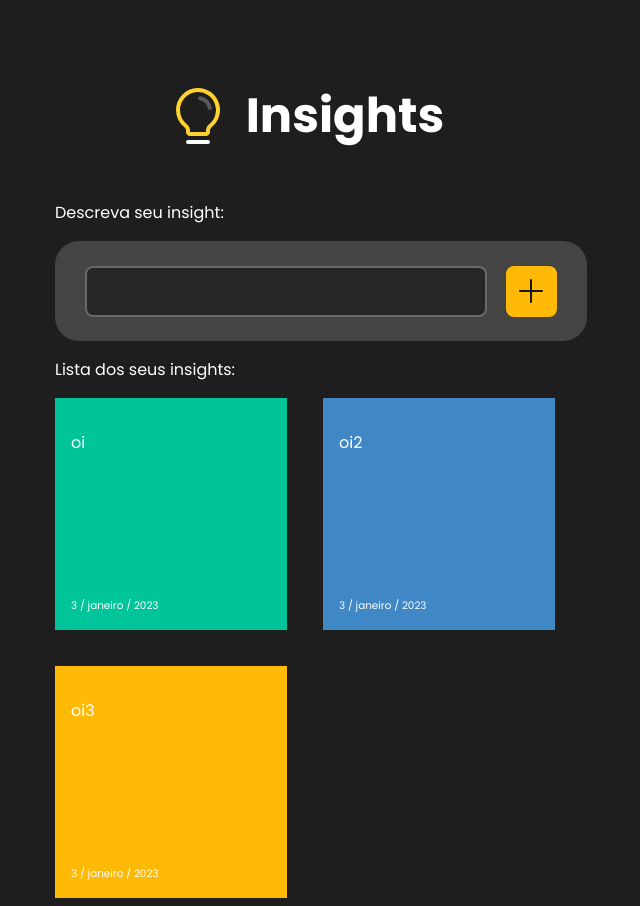
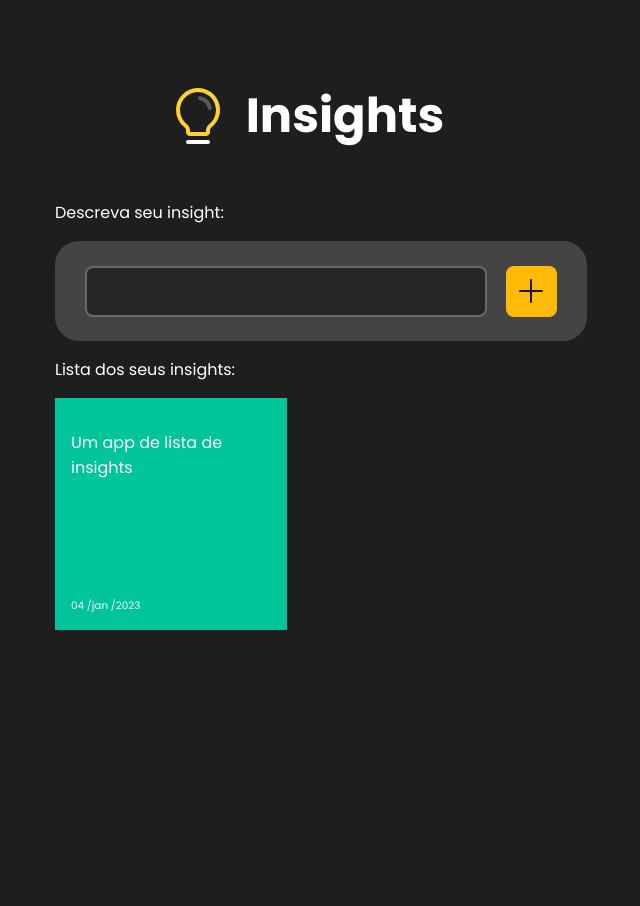
Before and after one commit to vih0/insight, a React (Vite) app: page / in a window 1280 px wide. Shown: the whole page, without its empty margins (335-975 px from the left). After the commit the page ends 800 px from the top, so only its background shows below. Built offline with nearby package versions, Linux system fonts and the light colour scheme.

Commit message:
posts sendo setados

```diff
--- a/package.json
+++ b/package.json
@@ -9,8 +9,10 @@
     "preview": "vite preview"
   },
   "dependencies": {
+    "date-fns": "^2.29.3",
     "react": "^18.2.0",
     "react-dom": "^18.2.0",
+    "react-uuid": "^2.0.0",
     "styled-components": "^5.3.6"
   },
   "devDependencies": {
--- a/src/components/Main.jsx
+++ b/src/components/Main.jsx
@@ -1,53 +1,67 @@
+import uuid from "react-uuid";
+import { format } from "date-fns";
+import { ptBR } from "date-fns/locale";
 import { Button, Container, Content, Input } from "./MainStyle.jsx";
 import addIcon from "../assets/addIcon.svg";
-import { useState } from "react";
+import { useRef, useState } from "react";
 import { PostIt } from "./PostIt";
 import { Wrapper } from "./PostItStyle.jsx";
 export function Main() {
-  const [text, setText] = useState("");
-  const setInsight = [
-    { id: 1, text: "oi" },
-    { id: 2, text: "oi2" },
-    { id: 3, text: "oi3" },
-  ];
+  const inputRef = useRef();
 
-  function insights() {}
+  const [insights, setInsights] = useState([
+    {
+      id: uuid(),
+      text: "Um app de lista de insights",
+      date: "04 /jan /2023",
+    },
+  ]);
+
   const setDate = () => {
     let date = new Date(Date.now());
     let formatDate = new Intl.DateTimeFormat("pt-BR", {
-      dateStyle: "long",
+      day: "2-digit",
+      month: "short",
+      year: "numeric",
     })
       .format(date)
       .split("de")
       .join("/");
-
     return formatDate;
   };
+
+  function addInsight(event) {
+    event.preventDefault();
+
+    setInsights([
+      ...insights,
+      { id: uuid(), text: inputRef.current.value, date: setDate() },
+    ]);
+  }
+  function addToMemory() {
+    let data = JSON.stringify(insights);
+    return localStorage.setItem("data", data);
+  }
+  addToMemory();
   return (
     <Container>
       <p>Descreva seu insight:</p>
-      <Content>
-        <Input
-          title="Descreva sua Ideia"
-          value={text}
-          onChange={(event) => {
-            setText(event.target.value);
-          }}
-        ></Input>
+      <Content onSubmit={addInsight}>
+        <Input title="Descreva sua Ideia" ref={inputRef} />
 
         <Button>
           <img
             src={addIcon}
             alt="Add Icon"
-            onClick={insights()}
+            onClick={addInsight}
             title="Adicione sua ideia"
           />
         </Button>
       </Content>
       <p>Lista dos seus insights:</p>
       <Wrapper>
-        {setInsight.map(({ id, text }) => (
-          <PostIt key={id} id={id} text={text} date={setDate()} />
+        {insights.map(({ id, text, date }) => (
+          <PostIt key={id} id={id} text={text} date={date} />
         ))}
       </Wrapper>
     </Container>
--- a/src/components/MainStyle.jsx
+++ b/src/components/MainStyle.jsx
@@ -6,7 +6,7 @@ export const Container = styled.div`
   max-width: 500px;
   margin: 0 auto;
 `;
-export const Content = styled.div`
+export const Content = styled.form`
   width: 31.25rem;
   height: 6.25rem;
   padding: 0 1rem;
@@ -25,6 +25,7 @@ export const Input = styled.input`
   background: var(--gray-500);
   color: var(--white);
   font-family: "Poppins", sans-serif;
+  outline: none;
 `;
 export const Button = styled.button`
   height: 3.2rem;
```
Also changed, not shown: 1 other file (tests, documents, lock files or other folders).
